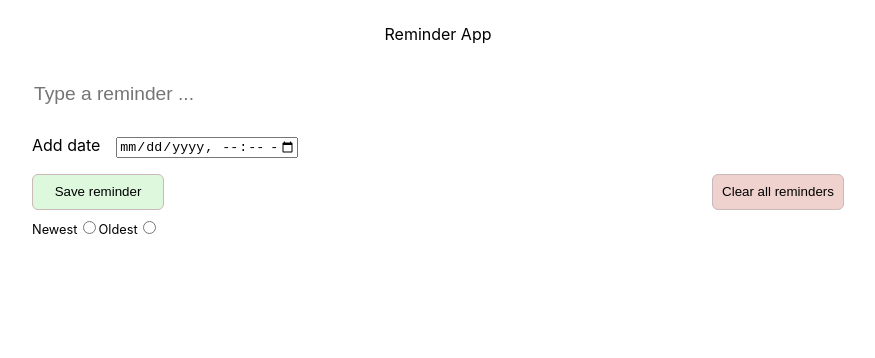
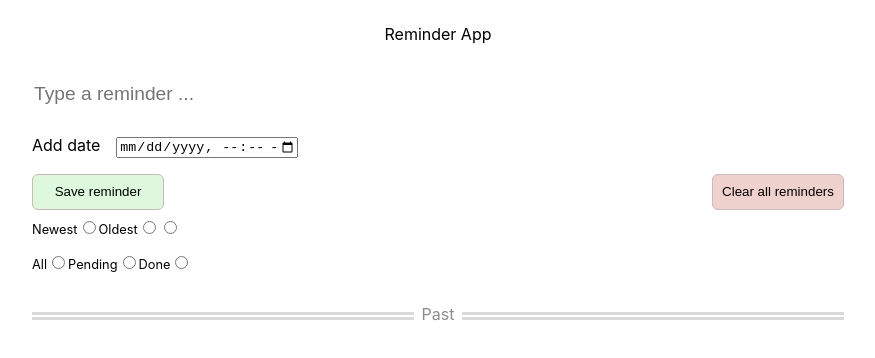
Before and after one commit to Syknapse/reminder-app-redux-tutorial, a React (Create React App) app: page / in a window 1280 px wide. Shown: the top 358 px of the page, without its empty margins (202-1077 px from the left). Built offline with nearby package versions, Linux system fonts and the light colour scheme.

Commit message:
Add sortFilter and visibilityFilter. Create subcomponents

```diff
--- a/src/components/App.css
+++ b/src/components/App.css
@@ -89,7 +89,26 @@ form {
   color: gray;
 }
 
-.sort-group {
+.filters-group {
   font-size: 0.8em;
   padding: 8px 0;
 }
+
+hr {
+  border: none;
+  border-top: 8px double rgba(0, 0, 0, 0.15);
+  margin: 0;
+  margin-top: 32px;
+  height: 42px;
+  overflow: visible;
+  text-align: center;
+  color: rgba(0, 0, 0, 0.45);
+}
+
+hr:after {
+  content: 'Past';
+  position: relative;
+  top: -16px;
+  padding: 0 8px;
+  background: #fff;
+}
--- a/src/components/App.js
+++ b/src/components/App.js
@@ -1,7 +1,14 @@
 import React, { Component } from 'react'
 import { connect } from 'react-redux'
-import { addReminder, deleteReminder, clearReminders, setFilter } from '../redux/actions/index'
+import {
+  addReminder,
+  deleteReminder,
+  clearReminders,
+  setSortFilter,
+  setVisibilityFilter,
+} from '../redux/actions/index'
 import moment from 'moment'
+import { FilterSelector, RemindersList } from './index'
 import './App.css'
 
 class App extends Component {
@@ -32,43 +39,75 @@ class App extends Component {
     this.setState({ dueDate: value, timestamp: moment(value).unix() })
   }
 
-  sort(e) {
-    this.props.setFilter(e.target.value)
+  applySortFilter(e) {
+    this.props.setSortFilter(e.target.value)
   }
 
-  filterReminders(reminders, filter) {
-    if (filter === 'newest') {
+  applyVisibilityFilter(e) {
+    this.props.setVisibilityFilter(e.target.value)
+  }
+
+  sortFilterTypes() {
+    return [
+      {
+        label: 'Newest',
+        type: 'NEWEST',
+      },
+      {
+        label: 'Oldest',
+        type: 'OLDEST',
+      },
+    ]
+  }
+
+  visibilityFilterTypes() {
+    return [
+      {
+        label: 'All',
+        type: 'ALL',
+      },
+      {
+        label: 'Pending',
+        type: 'PENDING',
+      },
+      {
+        label: 'Done',
+        type: 'DONE',
+      },
+    ]
+  }
+
+  filterReminders({ reminders, currentVisibilityFilter, currentSortFilter }) {
+    const visibleReminders = this.filterVisibleReminders(reminders, currentVisibilityFilter)
+    const sortedReminders = this.sortReminders(visibleReminders, currentSortFilter)
+    return sortedReminders
+  }
+
+  filterVisibleReminders(reminders, filter) {
+    if (filter === 'DONE') {
+      return reminders.filter(item => moment(new Date(item.timestamp)).isAfter())
+    } else if (filter === 'PENDING') {
+      return reminders.filter(item => moment(new Date(item.timestamp)).isBefore())
+    } else {
+      return reminders
+    }
+  }
+
+  sortReminders(reminders, filter) {
+    if (filter === 'NEWEST') {
       return reminders.sort((a, b) => b.timestamp - a.timestamp)
-    } else if (filter === 'oldest') {
+    } else if (filter === 'OLDEST') {
       return reminders.sort((a, b) => a.timestamp - b.timestamp)
     } else {
       return reminders
     }
   }
 
-  renderReminders() {
-    console.log('props', this.props)
-    console.log('state', this.state)
-    const { reminders, filter } = this.props
-    const filteredReminders = this.filterReminders(reminders, filter)
-    return (
-      <ul className="reminders-list">
-        {filteredReminders.map(reminder => (
-          <li key={reminder.id}>
-            <div className="text">
-              <p>{reminder.text}</p>
-              <p className="due-date">{reminder.dueDate && moment(new Date(reminder.dueDate)).fromNow()}</p>
-            </div>
-            <button className="remove" title="Remove reminder" onClick={() => this.delete(reminder.id)}>
-              &#x2715;
-            </button>
-          </li>
-        ))}
-      </ul>
-    )
-  }
+  render() {
+    const sortFilterTypes = this.sortFilterTypes()
+    const visibilityFilterTypes = this.visibilityFilterTypes()
+    console.log(this.props)
 
-  render() {
     return (
       <main className="app">
         <header>Reminder App</header>
@@ -90,14 +129,22 @@ class App extends Component {
               Clear all reminders
             </button>
           </div>
-          <div className="sort-group" onChange={e => this.sort(e)}>
-            <label htmlFor="newest">Newest</label>
-            <input id="newest" type="radio" name="sort" value="newest" />
-            <label htmlFor="oldest">Oldest</label>
+          <div className="filters-group" onChange={e => this.applySortFilter(e)}>
+            {sortFilterTypes.map(filter => (
+              <FilterSelector key={filter.type} label={filter.label} type={filter.type} />
+            ))}
             <input id="oldest" type="radio" name="sort" value="oldest" />
           </div>
+          <div className="filters-group" onChange={e => this.applyVisibilityFilter(e)}>
+            {visibilityFilterTypes.map(filter => (
+              <FilterSelector key={filter.type} label={filter.label} type={filter.type} />
+            ))}
+          </div>
         </form>
-        {this.renderReminders()}
+        <RemindersList
+          reminders={this.filterReminders(this.props)}
+          onDelete={id => this.delete(id)}
+        />
       </main>
     )
   }
@@ -106,7 +153,8 @@ class App extends Component {
 function mapStateToProps(state) {
   return {
     reminders: state.reminders,
-    filter: state.filter,
+    currentSortFilter: state.currentSortFilter,
+    currentVisibilityFilter: state.currentVisibilityFilter,
   }
 }
 
@@ -114,30 +162,6 @@ export default connect(mapStateToProps, {
   addReminder,
   deleteReminder,
   clearReminders,
-  setFilter,
+  setSortFilter,
+  setVisibilityFilter,
 })(App)
-
-/* const App = () => {
-  const [text, setText] = useState('')
-
-  const add = e => {
-    // e.preventDefault()
-    console.log('button clicked -->text', text)
-    console.log(this)
-    addReminder(text)
-  }
-
-  return (
-    <main className="App">
-      <header>Reminder App</header>
-      <form>
-        <input placeholder="Reminder" onChange={e => setText(e.target.value)} />
-        <button type="button" onClick={e => add(e)}>
-          Add reminder
-        </button>
-      </form>
-    </main>
-  )
-}
-
-export default connect(null, { addReminder })(App) */
--- /dev/null
+++ b/src/components/FilterSelector/index.jsx
@@ -0,0 +1,10 @@
+import React from 'react'
+
+const FilterSelector = ({ label, type }) => (
+  <>
+    <label htmlFor={type}>{label}</label>
+    <input id={type} type="radio" name="filter" value={type} />
+  </>
+)
+
+export default FilterSelector
--- /dev/null
+++ b/src/components/ReminderItem/index.jsx
@@ -0,0 +1,16 @@
+import React from 'react'
+import moment from 'moment'
+
+const ReminderItem = ({ id, text, dueDate, onDelete }) => (
+  <li key={id}>
+    <div className="text">
+      <p>{text}</p>
+      <p className="due-date">{dueDate && moment(new Date(dueDate)).fromNow()}</p>
+    </div>
+    <button className="remove" title="Remove reminder" onClick={onDelete}>
+      &#x2715;
+    </button>
+  </li>
+)
+
+export default ReminderItem
--- /dev/null
+++ b/src/components/RemindersList/index.jsx
@@ -0,0 +1,41 @@
+import React from 'react'
+import moment from 'moment'
+import { ReminderItem } from '../index'
+
+const RemindersList = ({ reminders, onDelete }) => {
+  const isPast = date => moment(new Date(date)).isBefore()
+
+  return (
+    <ul className="reminders-list">
+      {reminders.map(reminder => {
+        if (!isPast(reminder.dueDate)) {
+          return (
+            <ReminderItem
+              key={reminder.id}
+              id={reminder.id}
+              text={reminder.text}
+              dueDate={reminder.dueDate}
+              onDelete={() => onDelete(reminder.id)}
+            />
+          )
+        } else return null
+      })}
+      <hr />
+      {reminders.map(reminder => {
+        if (isPast(reminder.dueDate)) {
+          return (
+            <ReminderItem
+              key={reminder.id}
+              id={reminder.id}
+              text={reminder.text}
+              dueDate={reminder.dueDate}
+              onDelete={() => onDelete(reminder.id)}
+            />
+          )
+        } else return null
+      })}
+    </ul>
+  )
+}
+
+export default RemindersList
--- /dev/null
+++ b/src/components/index.js
@@ -0,0 +1,3 @@
+export { default as FilterSelector } from './FilterSelector'
+export { default as ReminderItem } from './ReminderItem'
+export { default as RemindersList } from './RemindersList'
--- a/src/redux/actions/index.js
+++ b/src/redux/actions/index.js
@@ -1,4 +1,10 @@
-import { ADD_REMINDER, DELETE_REMINDER, CLEAR_REMINDERS, SET_FILTER } from '../types/index'
+import {
+  ADD_REMINDER,
+  DELETE_REMINDER,
+  CLEAR_REMINDERS,
+  SET_SORT_FILTER,
+  SET_VISIBILITY_FILTER,
+} from '../types/index'
 
 export const addReminder = (text, dueDate, timestamp) => {
   const action = {
@@ -25,10 +31,18 @@ export const clearReminders = () => {
   return action
 }
 
-export const setFilter = filter => {
+export const setSortFilter = filter => {
   const action = {
-    type: SET_FILTER,
+    type: SET_SORT_FILTER,
     filter,
   }
   return action
 }
+
+export const setVisibilityFilter = filter => {
+  const action = {
+    type: SET_VISIBILITY_FILTER,
+    filter,
+  }
+  return action
+}
--- /dev/null
+++ b/src/redux/reducers/currentSortFilter.js
@@ -0,0 +1,12 @@
+import { SET_SORT_FILTER } from '../types/index'
+
+const currentSortFilter = (state = 'NEWEST', action) => {
+  switch (action.type) {
+    case SET_SORT_FILTER:
+      return action.filter
+    default:
+      return state
+  }
+}
+
+export default currentSortFilter
--- /dev/null
+++ b/src/redux/reducers/currentVisibilityFilter.js
@@ -0,0 +1,12 @@
+import { SET_VISIBILITY_FILTER } from '../types/index'
+
+const currentVisibilityFilter = (state = 'ALL', action) => {
+  switch (action.type) {
+    case SET_VISIBILITY_FILTER:
+      return action.filter
+    default:
+      return state
+  }
+}
+
+export default currentVisibilityFilter
--- a/src/redux/reducers/filter.js
+++ /dev/null
@@ -1,12 +0,0 @@
-import { SET_FILTER } from '../types/index'
-
-const filter = (state = 'newest', action) => {
-  switch (action.type) {
-    case SET_FILTER:
-      return action.filter
-    default:
-      return state
-  }
-}
-
-export default filter
--- a/src/redux/reducers/index.js
+++ b/src/redux/reducers/index.js
@@ -1,10 +1,12 @@
 import { combineReducers } from 'redux'
 import reminders from './reminders'
-import filter from './filter'
+import currentSortFilter from './currentSortFilter'
+import currentVisibilityFilter from './currentVisibilityFilter'
 
 const reducers = combineReducers({
   reminders,
-  filter,
+  currentSortFilter,
+  currentVisibilityFilter,
 })
 
 export default reducers
--- a/src/redux/types/index.js
+++ b/src/redux/types/index.js
@@ -1,4 +1,5 @@
 export const ADD_REMINDER = 'ADD_REMINDER'
 export const DELETE_REMINDER = 'DELETE_REMINDER'
 export const CLEAR_REMINDERS = 'CLEAR_REMINDERS'
-export const SET_FILTER = 'SET_FILTER'
+export const SET_SORT_FILTER = 'SET_SORT_FILTER'
+export const SET_VISIBILITY_FILTER = 'SET_VISIBILITY_FILTER'
```
